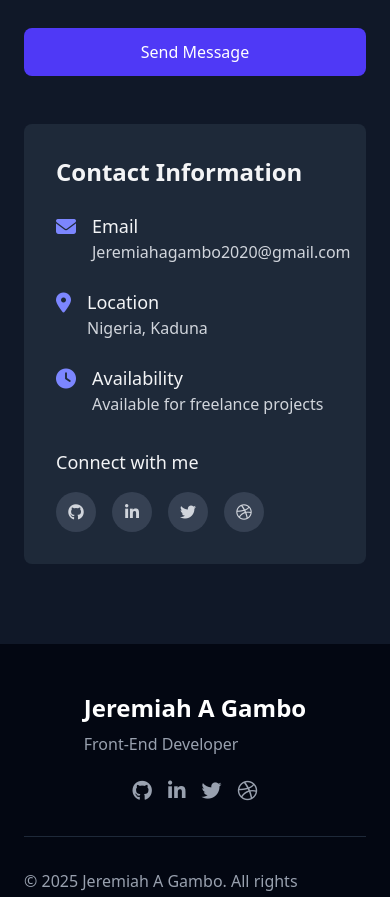
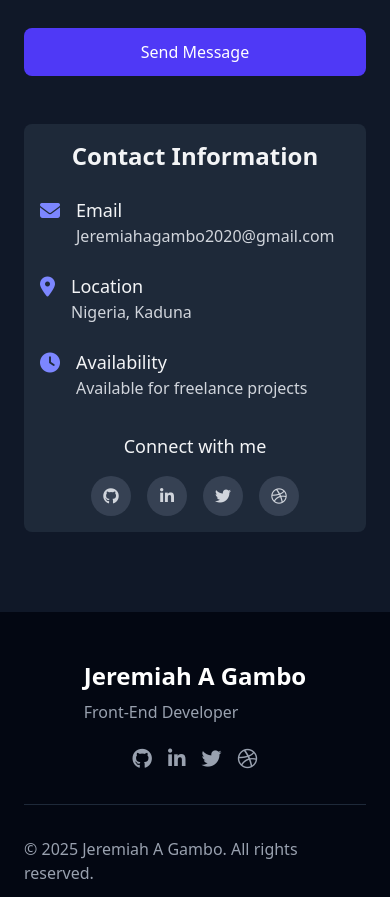
Before and after one commit to Cyber-Ell/Cyberel-Portfolio, a React (Vite) app: page / in a window 390 px wide. Shown: the part 8455-9352 px from the top of the page. Built offline with nearby package versions, Linux system fonts and the light colour scheme.

Commit message:
style: enhance layout and alignment in Contact component for improved readability

```diff
--- a/src/components/Contact/Contact.jsx
+++ b/src/components/Contact/Contact.jsx
@@ -89,8 +89,8 @@ const Contact = () => {
 
             </div>
             <div className="md:w-1/2">
-              <div className="bg-gray-800 p-8 rounded-lg h-full">
-                <h3 className="text-2xl font-bold mb-6 text-gray-100">
+              <div className="bg-gray-800 sm:p-8 p-4 rounded-lg h-full">
+                <h3 className="text-2xl text-center sm:text-left font-bold mb-6 text-gray-100">
                   Contact Information
                 </h3>
                 <div className="space-y-6">
@@ -98,11 +98,11 @@ const Contact = () => {
                     <div className="text-indigo-400 mt-1 mr-4">
                       <i className="fas fa-envelope text-xl"></i>
                     </div>
-                    <div>
+                    <div className='flex flex-col'>
                       <h4 className="text-lg font-medium text-gray-100">
                         Email
                       </h4>
-                      <p className="text-gray-300">Jeremiahagambo2020@gmail.com</p>
+                      <p className="text-gray-300 ">Jeremiahagambo2020@gmail.com</p>
                     </div>
                   </div>
                   <div className="flex items-start">
@@ -131,10 +131,10 @@ const Contact = () => {
                   </div>
                 </div>
                 <div className="mt-8">
-                  <h4 className="text-lg font-medium text-gray-100 mb-4">
+                  <h4 className="text-lg text-center sm:text-left font-medium text-gray-100 mb-4">
                     Connect with me
                   </h4>
-                  <div className="flex space-x-4">
+                  <div className="flex space-x-4 sm:justify-start justify-center">
                     <a
                       href="https://github.com/Cyber-Ell"
                       className="bg-gray-700 hover:bg-indigo-700 hover:text-white text-gray-300 w-10 h-10 rounded-full flex items-center justify-center transition-colors duration-300 cursor-pointer"
```
